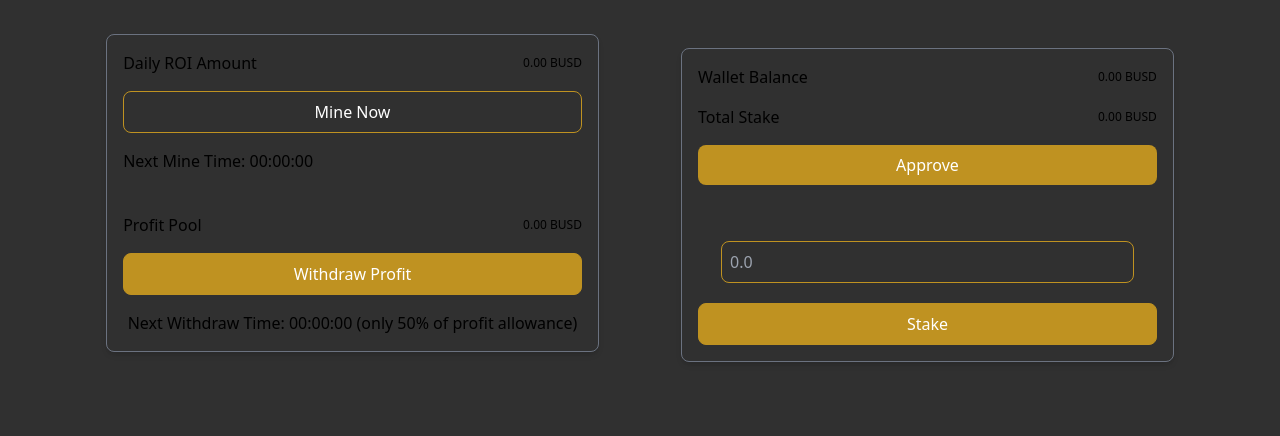
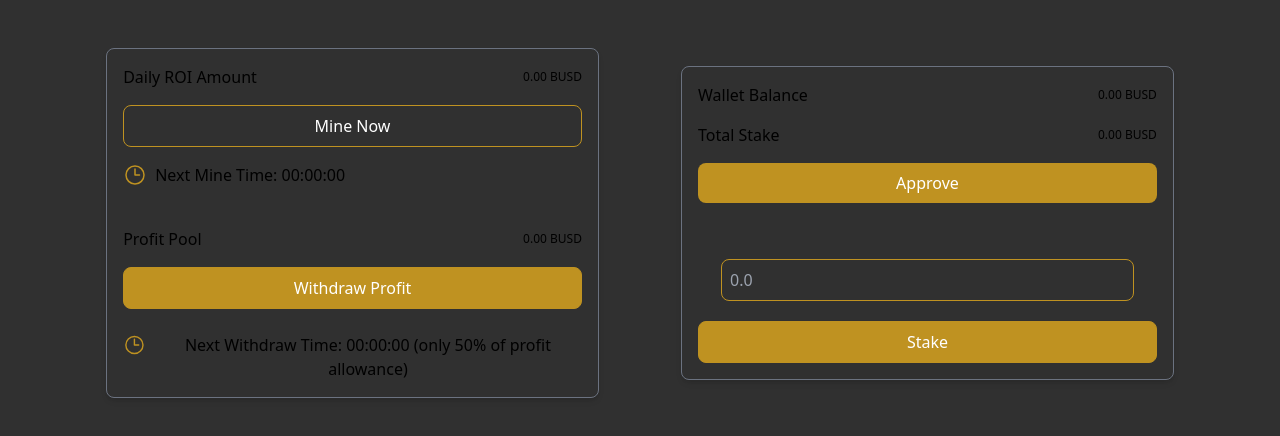
Before and after one commit to sundayonah/minning, a Next.js app: page /investment in a window 1280 px wide. Shown: the top 436 px of the page. Built offline with nearby package versions, Linux system fonts and the light colour scheme.

Commit message:
add: icons

```diff
--- a/package.json
+++ b/package.json
@@ -9,6 +9,7 @@
     "lint": "next lint"
   },
   "dependencies": {
+    "@heroicons/react": "^2.0.18",
     "autoprefixer": "10.4.16",
     "eslint": "8.50.0",
     "eslint-config-next": "13.5.3",
--- a/src/pages/investment.js
+++ b/src/pages/investment.js
@@ -5,7 +5,7 @@ const investment = () => {
       <>
          <main className="flex flex-col md:flex-row justify-evenly items-center m-6">
             {/* left side */}
-            <div className="w-full md:w-[40%] text-center p-4 border border-gray-500 rounded-lg shadow-md mb-6 md:mb-0">
+            <div className="w-full md:w-[40%] text-center p-4 border border-gray-500 rounded-lg shadow-md mt-6">
                <div className="flex justify-between items-center mb-4 ">
                   <span>Daily ROI Amount</span>
                   <span className="text-xs">0.00 BUSD</span>
@@ -14,7 +14,24 @@ const investment = () => {
                   <button className="w-full border border-[#BF9221] bg-gold-500 text-white px-4 py-2 rounded-lg hover:bg-[#BF9221] hover:text-white hover:border-transparent">
                      Mine Now
                   </button>
-                  <span className="flex pt-4">Next Mine Time: 00:00:00</span>
+                  <p className="flex pt-4 space-x-2">
+                     <svg
+                        xmlns="http://www.w3.org/2000/svg"
+                        fill="none"
+                        viewBox="0 0 24 24"
+                        stroke-width="1.5"
+                        stroke="currentColor"
+                        class="w-6 h-6  text-[#BF9221]"
+                     >
+                        <path
+                           stroke-linecap="round"
+                           stroke-linejoin="round"
+                           d="M12 6v6h4.5m4.5 0a9 9 0 11-18 0 9 9 0 0118 0z"
+                        />
+                     </svg>
+
+                     <span className="">Next Mine Time: 00:00:00</span>
+                  </p>
                </div>
                <div className="mt-10">
                   <div className="flex justify-between items-center mb-4  ">
@@ -24,14 +41,32 @@ const investment = () => {
                   <button className="w-full border border-[#BF9221] bg-gold-500 text-white px-4 py-2 rounded-lg bg-[#BF9221] hover:text-white hover:border-transparent">
                      Withdraw Profit
                   </button>
-                  <p className="mt-4">
-                     Next Withdraw Time: 00:00:00 (only 50% of profit allowance)
+
+                  <p className="flex mt-6 space-x-2">
+                     <svg
+                        xmlns="http://www.w3.org/2000/svg"
+                        fill="none"
+                        viewBox="0 0 24 24"
+                        stroke-width="1.5"
+                        stroke="currentColor"
+                        class="w-6 h-6  text-[#BF9221]"
+                     >
+                        <path
+                           stroke-linecap="round"
+                           stroke-linejoin="round"
+                           d="M12 6v6h4.5m4.5 0a9 9 0 11-18 0 9 9 0 0118 0z"
+                        />
+                     </svg>
+                     <span className="">
+                        Next Withdraw Time: 00:00:00 (only 50% of profit
+                        allowance)
+                     </span>
                   </p>
                </div>
             </div>
 
             {/* right side */}
-            <div className="w-full md:w-[40%] text-center p-4 mt-6 border border-gray-500 rounded-lg shadow-md">
+            <div className="w-full md:w-[40%] text-center p-4 border border-gray-500 rounded-lg shadow-md mt-6">
                <div className="flex justify-between items-center mb-4 ">
                   <span>Wallet Balance</span>
                   <span className="text-xs">0.00 BUSD</span>
--- a/src/pages/referalMenu.js
+++ b/src/pages/referalMenu.js
@@ -29,7 +29,23 @@ const ReferalMenu = () => {
                </div>
                <span className="flex justify-end mt-10 text-[#4169E1] cursor-pointer">
                   {/* Referral Link */}
-                  <button onClick={toggleModal}>Referral Link</button>
+                  <p className="flex pt-4 space-x-2">
+                     <svg
+                        xmlns="http://www.w3.org/2000/svg"
+                        fill="none"
+                        viewBox="0 0 24 24"
+                        stroke-width="1.5"
+                        stroke="currentColor"
+                        class="w-5 h-5"
+                     >
+                        <path
+                           stroke-linecap="round"
+                           stroke-linejoin="round"
+                           d="M13.19 8.688a4.5 4.5 0 011.242 7.244l-4.5 4.5a4.5 4.5 0 01-6.364-6.364l1.757-1.757m13.35-.622l1.757-1.757a4.5 4.5 0 00-6.364-6.364l-4.5 4.5a4.5 4.5 0 001.242 7.244"
+                        />
+                     </svg>
+                     <button onClick={toggleModal}>Referral Link</button>
+                  </p>
                </span>
             </div>
          </main>
```
Also changed, not shown: 1 other file (tests, documents, lock files or other folders).
